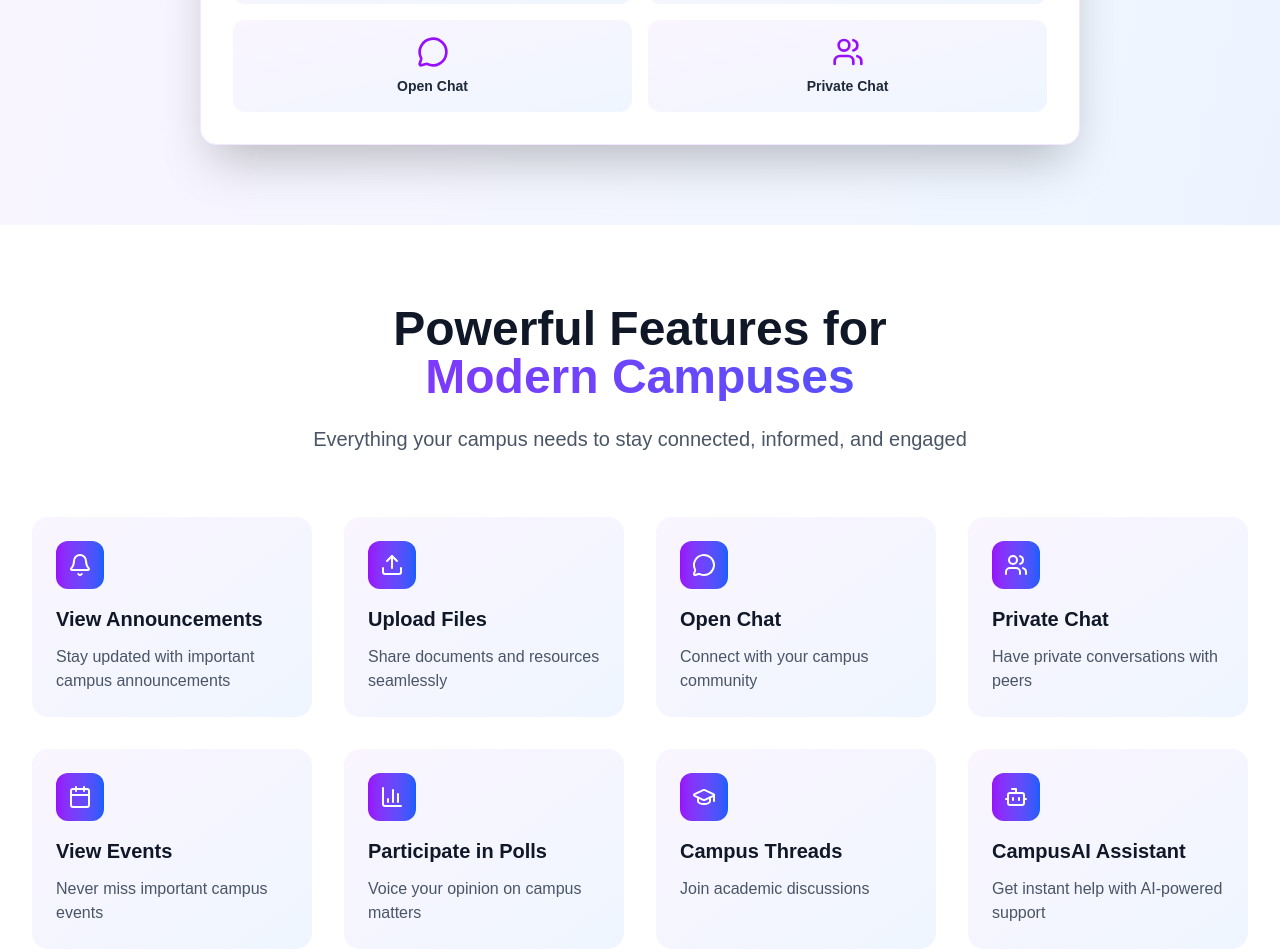
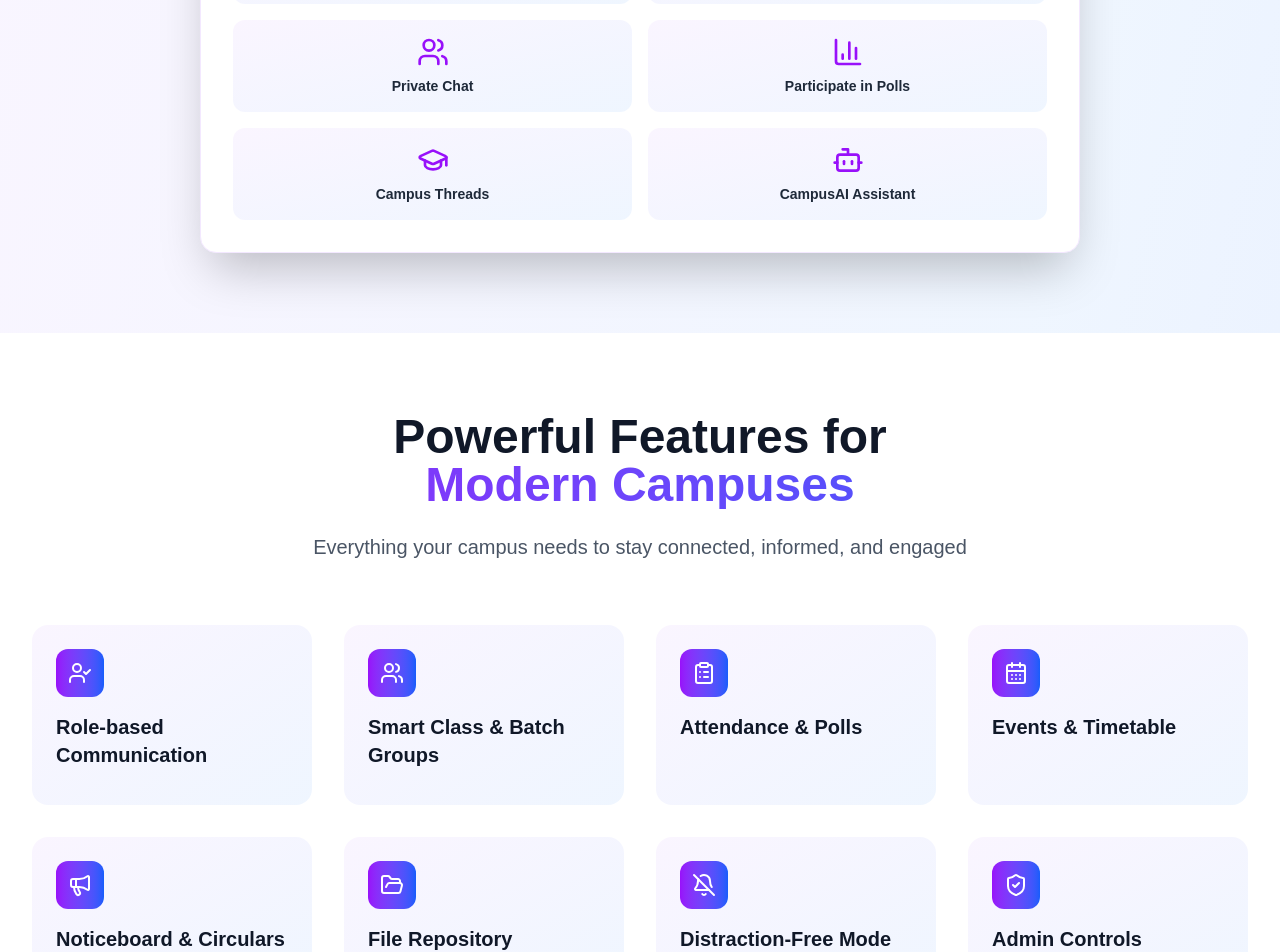
Before and after one commit to adityaaman052/CampusConnector, a Next.js app: page / in a window 1280 px wide. Shown: the part 700-1652 px from the top of the page. Built offline with nearby package versions, Linux system fonts and the light colour scheme.

Commit message:
pro-mode added

```diff
--- /dev/null
+++ b/src/app/attendance/page.js
@@ -0,0 +1,12 @@
+import React from 'react'
+import Restriction from '../components/Restriction'
+
+const page = () => {
+  return (
+    <div>
+        <Restriction/>
+    </div>
+  )
+}
+
+export default page
--- /dev/null
+++ b/src/app/components/Restriction.js
@@ -0,0 +1,66 @@
+import React from 'react';
+import { Mail, Lock, AlertCircle } from 'lucide-react';
+
+const Restriction = () => {
+    return (
+        <div className="min-h-screen bg-gray-50">
+            {/* Header */}
+
+
+            {/* Main Content */}
+            <div className="max-w-2xl mx-auto px-4 sm:px-6 lg:px-8 py-16">
+                {/* Access Restricted Card */}
+                <div className="bg-white rounded-2xl shadow-sm border p-8">
+                    <div className="text-center">
+                        {/* Icon */}
+                        <div className="w-20 h-20 bg-orange-100 rounded-full flex items-center justify-center mx-auto mb-6">
+                            <Lock className="w-10 h-10 text-orange-600" />
+                        </div>
+
+                        {/* Main Message */}
+                        <h2 className="text-2xl font-bold text-gray-900 mb-6">
+                            Access Not Available
+                        </h2>
+
+                        <div className="bg-orange-50 border border-orange-200 rounded-lg p-4 mb-6">
+                            <div className="flex items-start space-x-3">
+                                <AlertCircle className="w-5 h-5 text-orange-600 mt-0.5 flex-shrink-0" />
+                                <div className="text-left">
+                                    <p className="text-orange-700 text-sm leading-relaxed">
+                                        You are not subscribed to Pro or you are not part of any institution.
+                                        Please contact the admin for assistance.
+                                    </p>
+                                </div>
+                            </div>
+                        </div>
+
+                        {/* Contact Information */}
+                        <div className="bg-gray-50 rounded-lg p-4 mb-6">
+                            <div className="flex items-center justify-center space-x-2 text-gray-700 mb-2">
+                                <Mail className="w-4 h-4" />
+                                <span className="font-medium">Contact Admin</span>
+                            </div>
+                            <a
+                                href="mailto:adityaaman.codex@gmail.com"
+                                className="text-blue-600 hover:text-blue-700 font-medium"
+                            >
+                                adityaaman.codex@gmail.com
+                            </a>
+                        </div>
+
+                        {/* Action Button */}
+                        <a
+                            href="mailto:adityaaman.codex@gmail.com?subject=Access Request - Campus Connect&body=Hello, I would like to request access to Campus Connect features."
+                            className="bg-gradient-to-r from-blue-500 to-purple-600 text-white px-6 py-3 rounded-lg font-medium hover:from-blue-600 hover:to-purple-700 transition-all duration-200 inline-flex items-center space-x-2"
+                        >
+                            <Mail className="w-4 h-4" />
+                            <span>Contact Admin</span>
+                        </a>
+                    </div>
+                </div>
+            </div>
+        </div>
+    );
+};
+
+export default Restriction;
--- a/src/app/dashboard/page.js
+++ b/src/app/dashboard/page.js
@@ -4,6 +4,11 @@ import { useEffect, useState } from 'react';
 import { useRouter } from 'next/navigation';
 import Link from 'next/link';
 import dynamic from 'next/dynamic'; // 🧠 Dynamic import for modal
+import {
+  ScrollText, FolderOpen, MessageCircle, Users, CalendarDays,
+  Vote, MessageSquareText, UserCheck, GraduationCap, ClipboardList,
+  Megaphone, BookOpen, Bot, BellOff
+} from "lucide-react";
 
 import { auth, db } from '../../../lib/firebase';
 import { signOut } from 'firebase/auth';
@@ -87,13 +92,19 @@ export default function DashboardPage() {
   };
 
   const quickLinks = [
-    { href: '/feed', label: 'View Announcements', icon: '📜' },
-    { href: '/files', label: 'Upload Files', icon: '📁' },
-    { href: '/chat', label: 'Open Chat', icon: '💬' },
-    { href: '/users', label: 'Private Chat', icon: '👥' },
-    { href: '/events', label: 'View Events', icon: '📅' },
-    { href: '/polls', label: 'Participate in Polls', icon: '🗳' },
-    { href: '/thread', label: 'Campus Threads', icon: '🧵' },
+    { href: '/feed', label: 'View Announcements', icon: ScrollText },
+    { href: '/files', label: 'Upload Files', icon: FolderOpen },
+    { href: '/chat', label: 'Open Chat', icon: MessageCircle },
+    { href: '/users', label: 'Private Chat', icon: Users },
+    { href: '/events', label: 'View Events', icon: CalendarDays },
+    { href: '/polls', label: 'Participate in Polls', icon: Vote },
+    { href: '/thread', label: 'Campus Threads', icon: MessageSquareText },
+    { href: '/roles', label: 'Role-based Access', icon: UserCheck },
+    { href: '/groups', label: 'Smart Class Groups', icon: GraduationCap },
+    { href: '/attendance', label: 'Mark Attendance', icon: ClipboardList },
+    { href: '/noticeboard', label: 'Noticeboard', icon: Megaphone },
+    { href: '/repos', label: 'Study Repository', icon: BookOpen },
+    { href: '/study-mode', label: 'Activate Study Mode', icon: BellOff },
   ];
 
   const adminLinks = [
@@ -194,18 +205,22 @@ export default function DashboardPage() {
                   </div>
 
                   <div className="grid gap-4 sm:grid-cols-2">
-                    {quickLinks.map((link) => (
+                    {quickLinks.map((link) => {
+                      const Icon = link.icon; // assign the icon component
+                      return (
                         <Link key={link.href} href={link.href}>
                           <div className="group p-4 rounded-xl border border-gray-200 hover:border-blue-300 hover:bg-blue-50 transition-all duration-200 cursor-pointer">
                             <div className="flex items-center space-x-3">
-                            <span className="text-2xl">{link.icon}</span>
+                              <Icon className="w-6 h-6 text-gray-600 group-hover:text-blue-600" />
                               <span className="font-medium text-gray-900 group-hover:text-blue-600">
                                 {link.label}
                               </span>
                             </div>
                           </div>
                         </Link>
-                    ))}
+                      );
+                    })}
+
 
                     {/* AI Assistant Button */}
                     <button
@@ -213,7 +228,7 @@ export default function DashboardPage() {
                       className="group p-4 rounded-xl border border-gray-200 hover:border-purple-300 hover:bg-purple-50 transition-all duration-200 cursor-pointer text-left"
                     >
                       <div className="flex items-center space-x-3">
-                        <span className="text-2xl">🤖</span>
+                        <Bot className="w-7 h-7 text-gray-600 group-hover:text-purple-600" />
                         <span className="font-medium text-gray-900 group-hover:text-purple-600">
                           CampusAI Assistant
                         </span>
--- /dev/null
+++ b/src/app/groups/page.js
@@ -0,0 +1,12 @@
+import React from 'react'
+import Restriction from '../components/Restriction'
+
+const page = () => {
+  return (
+    <div>
+        <Restriction/>
+    </div>
+  )
+}
+
+export default page
--- /dev/null
+++ b/src/app/noticeboard/page.js
@@ -0,0 +1,12 @@
+import React from 'react'
+import Restriction from '../components/Restriction'
+
+const page = () => {
+  return (
+    <div>
+        <Restriction/>
+    </div>
+  )
+}
+
+export default page
--- a/src/app/page.js
+++ b/src/app/page.js
@@ -1,6 +1,6 @@
 "use client";
 import React, { useState, useEffect } from 'react';
-import { ChevronDown, Menu, X, Users, Calendar, MessageCircle, Upload, BarChart3, Bot, Bell, GraduationCap, Star, Check, Mail, ArrowRight, Zap, Shield, Clock } from 'lucide-react';
+import { Megaphone, FolderOpen, BellOff, ShieldCheck, Layers, Lock, ClipboardList, Menu, X, Users, CalendarDays, MessageCircle, Upload, BarChart3, Bot, Bell, GraduationCap, Star, Check, Mail, ArrowRight, Zap, Shield, Clock, UserCheck } from 'lucide-react';
 import Link from 'next/link';
 
 export default function CampusConnectLanding() {
@@ -17,15 +17,25 @@ export default function CampusConnectLanding() {
   };
 
   const features = [
-    { icon: Bell, title: 'View Announcements', description: 'Stay updated with important campus announcements' },
-    { icon: Upload, title: 'Upload Files', description: 'Share documents and resources seamlessly' },
-    { icon: MessageCircle, title: 'Open Chat', description: 'Connect with your campus community' },
-    { icon: Users, title: 'Private Chat', description: 'Have private conversations with peers' },
-    { icon: Calendar, title: 'View Events', description: 'Never miss important campus events' },
-    { icon: BarChart3, title: 'Participate in Polls', description: 'Voice your opinion on campus matters' },
-    { icon: GraduationCap, title: 'Campus Threads', description: 'Join academic discussions' },
-    { icon: Bot, title: 'CampusAI Assistant', description: 'Get instant help with AI-powered support' }
+    { icon: UserCheck, title: "Role-based Communication", desc: "Students, Teachers, Admins, Alumni — each role has specific permissions." },
+    { icon: Users, title: "Smart Class & Batch Groups", desc: "Users are auto-added to groups based on enrollment." },
+    { icon: ClipboardList, title: "Attendance & Polls", desc: "Teachers can mark attendance, create polls, collect feedback." },
+    { icon: CalendarDays, title: "Events & Timetable", desc: "Built-in calendar with reminders for exams, schedules, events." },
+    { icon: Megaphone, title: "Noticeboard & Circulars", desc: "Central place for official notices (not lost in chats)." },
+    { icon: FolderOpen, title: "File Repository", desc: "Organized storage for assignments, notes, past papers." },
+    { icon: BellOff, title: "Distraction-Free Mode", desc: "Study Mode allows only academic notifications." },
+    { icon: ShieldCheck, title: "Admin Controls", desc: "Admins can restrict spam, monitor groups, set permissions." },
+    { icon: Layers, title: "Campus System Integration", desc: "SSO, library dues, fee reminders, grade updates." },
+    { icon: Lock, title: "Safety & Privacy", desc: "Verified profiles, no phone numbers, secure logins." },
   ];
+  const initialFeatures = [
+    { icon: Bell, title: 'View Announcements' },
+    { icon: MessageCircle, title: 'Open Chat' },
+    { icon: Users, title: 'Private Chat' },
+    { icon: BarChart3, title: 'Participate in Polls' },
+    { icon: GraduationCap, title: 'Campus Threads' },
+    { icon: Bot, title: 'CampusAI Assistant' }
+  ]
 
   const benefits = [
     { icon: Zap, title: 'Instant Connection', description: 'Connect with your entire campus community in real-time' },
@@ -102,11 +112,11 @@ export default function CampusConnectLanding() {
                   Contact
                 </button>
                 <div className="px-4">
-                  <button className="w-full bg-gradient-to-r from-purple-600 to-blue-600 text-white px-6 py-2 rounded-full">
-                    <Link href="/login">
+                  <Link href="/login">
+                    <button className="w-full bg-gradient-to-r from-purple-600 to-blue-600 text-white px-6 py-2 rounded-full">
                       Login
-                    </Link>
-                  </button>
+                    </button>
+                  </Link>
                 </div>
               </div>
             </div>
@@ -154,7 +164,7 @@ export default function CampusConnectLanding() {
             <div className="relative max-w-4xl mx-auto px-2">
               <div className="bg-white rounded-xl sm:rounded-2xl shadow-2xl p-4 sm:p-8 border border-purple-100">
                 <div className="grid grid-cols-2 gap-3 sm:gap-4">
-                  {features.slice(0, 4).map((feature, index) => (
+                  {initialFeatures.map((feature, index) => (
                     <div key={index} className="text-center p-3 sm:p-4 rounded-lg sm:rounded-xl bg-gradient-to-br from-purple-50 to-blue-50 hover:scale-105 transition-transform duration-300">
                       <feature.icon className="w-6 h-6 sm:w-8 sm:h-8 text-purple-600 mx-auto mb-2" />
                       <h3 className="font-semibold text-xs sm:text-sm text-gray-800">{feature.title}</h3>
@@ -276,7 +286,7 @@ export default function CampusConnectLanding() {
               <div className="text-center text-white">
                 <h3 className="text-xl sm:text-2xl font-bold mb-4">Campus Connect Pro</h3>
                 <div className="mb-6">
-                  <span className="text-4xl sm:text-5xl font-bold">₹499</span>
+                  <span className="text-4xl sm:text-5xl font-bold">₹599</span>
                   <span className="text-lg sm:text-xl opacity-80">/month</span>
                 </div>
                 <p className="text-purple-100 mb-6 sm:mb-8 text-sm sm:text-base">
--- /dev/null
+++ b/src/app/repos/page.js
@@ -0,0 +1,12 @@
+import React from 'react'
+import Restriction from '../components/Restriction'
+
+const page = () => {
+  return (
+    <div>
+        <Restriction/>
+    </div>
+  )
+}
+
+export default page
--- /dev/null
+++ b/src/app/roles/page.js
@@ -0,0 +1,12 @@
+import React from 'react'
+import Restriction from '../components/Restriction'
+
+const page = () => {
+  return (
+    <div>
+        <Restriction/>
+    </div>
+  )
+}
+
+export default page
--- /dev/null
+++ b/src/app/study-mode/page.js
@@ -0,0 +1,12 @@
+import React from 'react'
+import Restriction from '../components/Restriction'
+
+const page = () => {
+  return (
+    <div>
+        <Restriction/>
+    </div>
+  )
+}
+
+export default page
```
Lines whose indentation alone changed are shown as unchanged.
